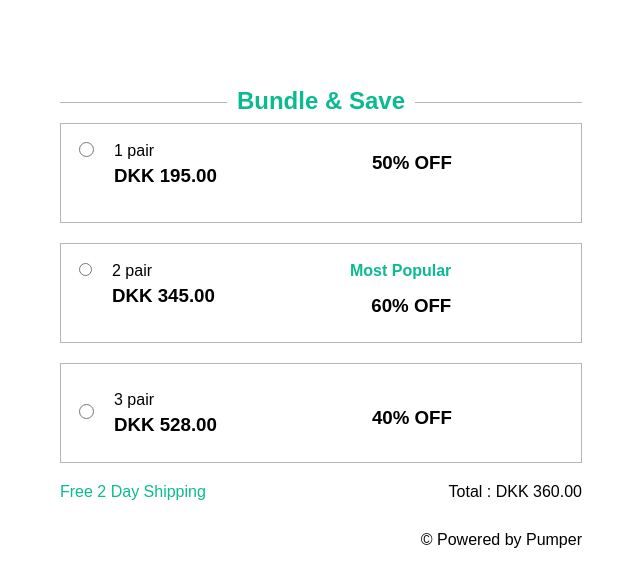
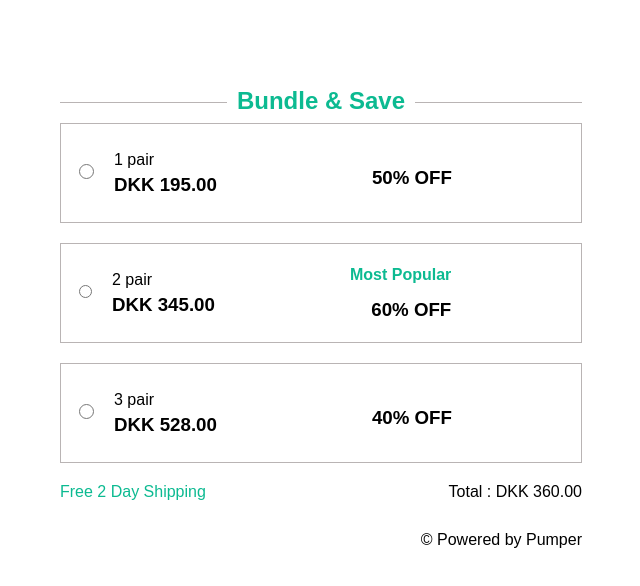
Before and after one commit to AlexpandiS/Card, a plain HTML site: page index.html in a window 1280 px wide. Shown: the whole page, without its empty margins (324-964 px from the left). Drawn offline with Linux system fonts and the light colour scheme.

Commit message:
Update index.css

```diff
--- a/index.css
+++ b/index.css
@@ -39,12 +39,12 @@
 
 .box1 {
   width: 522px;
-  height: 200px;
+  height: 80px;
   border: 1px solid rgb(185, 180, 180);
   margin-top: 20px;
   padding: 18px;
   display: flex;
-
+  align-items: center;
 }
 
 .box1_content {
@@ -78,11 +78,12 @@ input[name="radio3"] {
 
 .box2 {
   width: 522px;
-  height: 200px;
+  height: 80px;
   border: 1px solid rgb(185, 180, 180);
   margin-top: 20px;
   padding: 18px;
   display: flex;
+  align-items: center;
 }
 
 .box2_content {
@@ -145,7 +146,7 @@ left: 40px;
 
   .horizontal_line {
     margin-top: 40px;
-    width: 86%;
+    width: 90%;
   }
 
 
```
